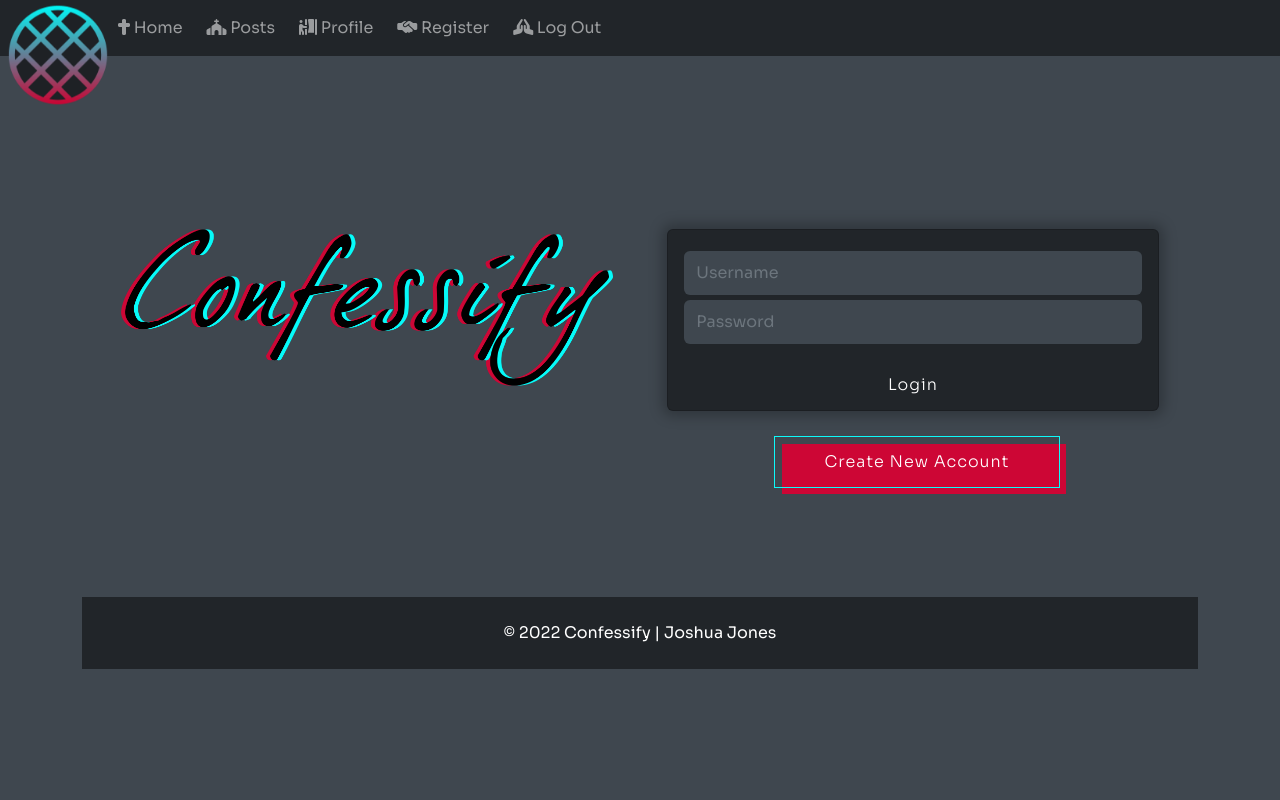
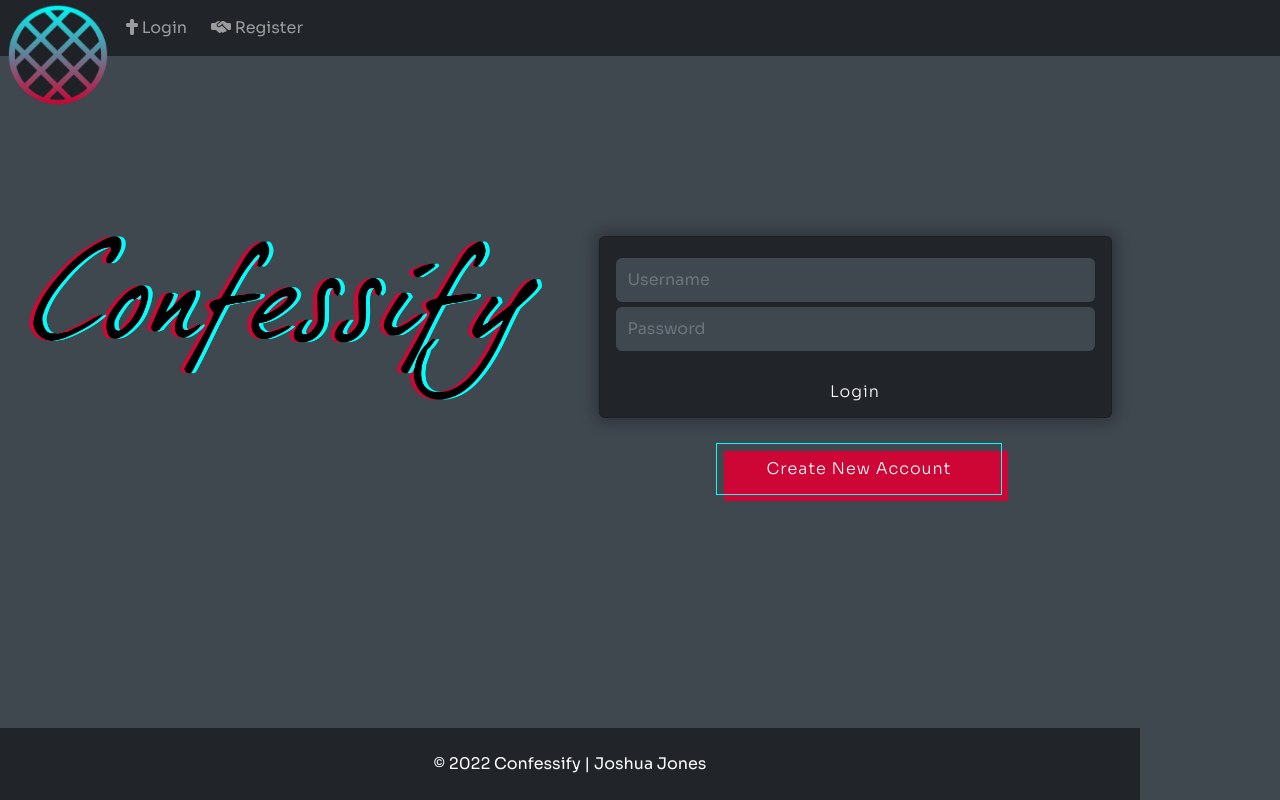
Before and after one commit to jdj0/milestone3-confessify, a Flask app: page / in a window 1280 px wide. Run offline with Flask 2, Linux system fonts and the light colour scheme; some libraries are stand-ins or nearby versions.

Commit message:
Add if statements that limit site access depending on login status

```diff
--- a/confessify/static/css/style.css
+++ b/confessify/static/css/style.css
@@ -5,6 +5,11 @@ body {
     color: white;
     font-family: 'Sora', sans-serif;
     padding-top: 65px;
+}
+
+a {
+    text-decoration: none;
+    color: white;
 }
 
 /* base.html */
@@ -23,7 +28,7 @@ body {
     margin-left: 10px !important;
 }
 
-#link-adjust {
+.link-adjust {
     padding-left: 100px;
 }
 
@@ -50,6 +55,13 @@ navbar-brand {
     bottom: 0;
     width: 100%;
     background-color: #212529;
+}
+
+div,
+.container,
+.footer-container {
+    margin: 0;
+    padding: 0;
 }
 
 /* index.html */
@@ -111,13 +123,7 @@ navbar-brand {
 }
 
 
-
-a {
-    text-decoration: none;
-    color: white;
-}
-
-
+/* Button styling */
 .button-52-5 {
     font-size: 16px;
     font-weight: 300;
@@ -146,8 +152,6 @@ a {
     }
 }
 
-
-/* Button styling */
 .button-52 {
     font-size: 16px;
     font-weight: 300;
@@ -182,7 +186,6 @@ a {
 }
 
 
-
 /* Media queries */
 
 @media (min-width: 768px) {
@@ -202,7 +205,7 @@ a {
         margin: auto;
     }
 
-    #link-adjust {
+    .link-adjust {
         padding-left: 0px;
     }
 }
--- a/confessify/templates/base.html
+++ b/confessify/templates/base.html
@@ -27,11 +27,8 @@
         </a>
         <div class="collapse navbar-collapse adjust-nav" id="navbarNav">
             <ul class="navbar-nav mr-auto">
-                <li class="nav-item active">
-                    <a id="link-adjust" class="nav-link" href="{{ url_for('home') }}"><i class="fa-solid fa-cross"></i>
-                        Home</a>
-                </li>
-                <li class="nav-item">
+                {% if session.user %}
+                <li class="nav-item link-adjust">
                     <a class="nav-link" href="{{ url_for('posts') }}"><i class="fa-solid fa-church"></i> Posts</a>
                 </li>
                 <li class="nav-item active">
@@ -40,13 +37,19 @@
                         Profile</a>
                 </li>
                 <li class="nav-item">
+                    <a class="nav-link" href="{{ url_for('logout') }}"><i class="fa-solid fa-hands-praying"></i> Log
+                        Out</a>
+                </li>
+                {% else %}
+                <li class="nav-item active link-adjust">
+                    <a class="nav-link" href="{{ url_for('home') }}"><i class="fa-solid fa-cross"></i>
+                        Login</a>
+                </li>
+                <li class="nav-item">
                     <a class="nav-link" href="{{ url_for('register') }}"><i
                             class="fa-solid fa-handshake-simple"></i></i> Register</a>
                 </li>
-                <li class="nav-item">
-                    <a class="nav-link" href="{{ url_for('logout') }}"><i class="fa-solid fa-hands-praying"></i> Log
-                        Out</a>
-                </li>
+                {% endif %}
             </ul>
         </div>
     </nav>
@@ -70,8 +73,8 @@
     </main>
 
     <!-- Footer -->
-    <footer>
-        <div class="container">
+    <footer class="fixed-bottom">
+        <div class="container footer-container">
             <div id="footer" class="text-center p-4">
                 © 2022 Confessify | Joshua Jones
             </div>
```
